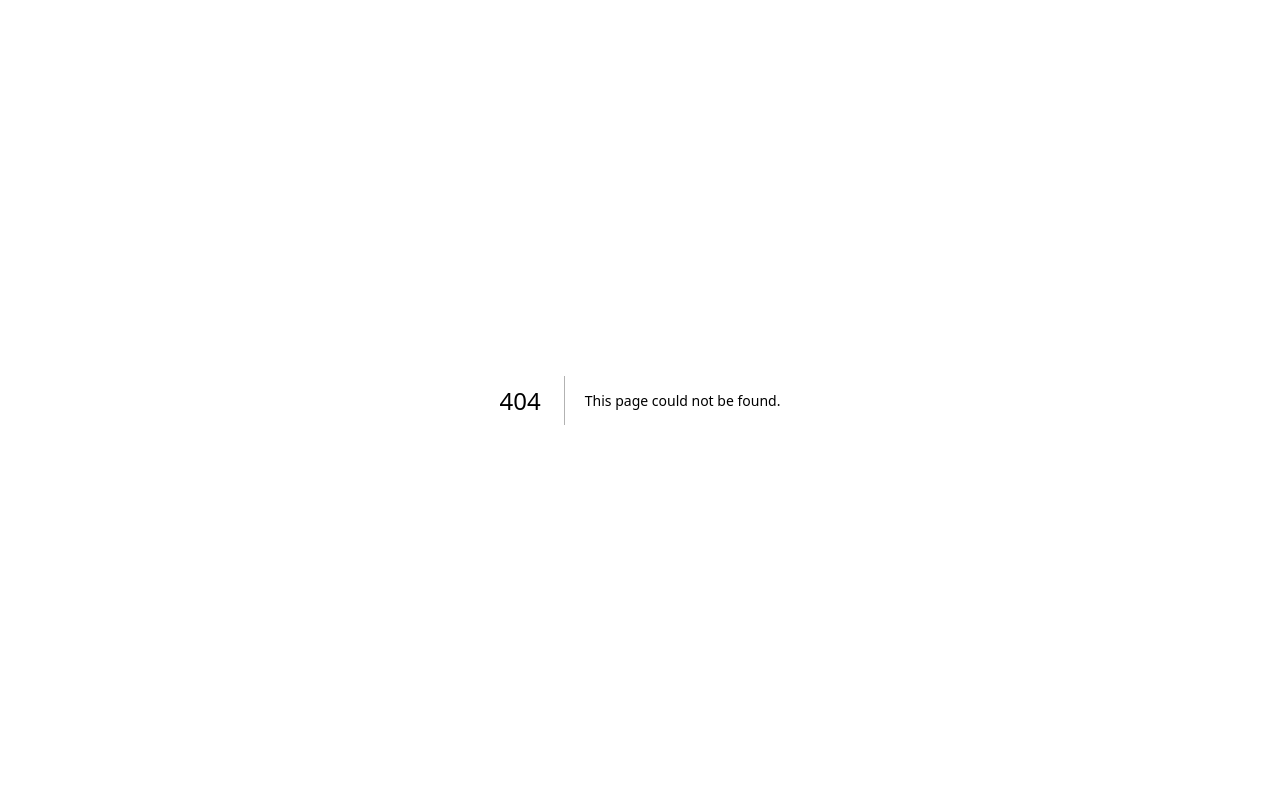
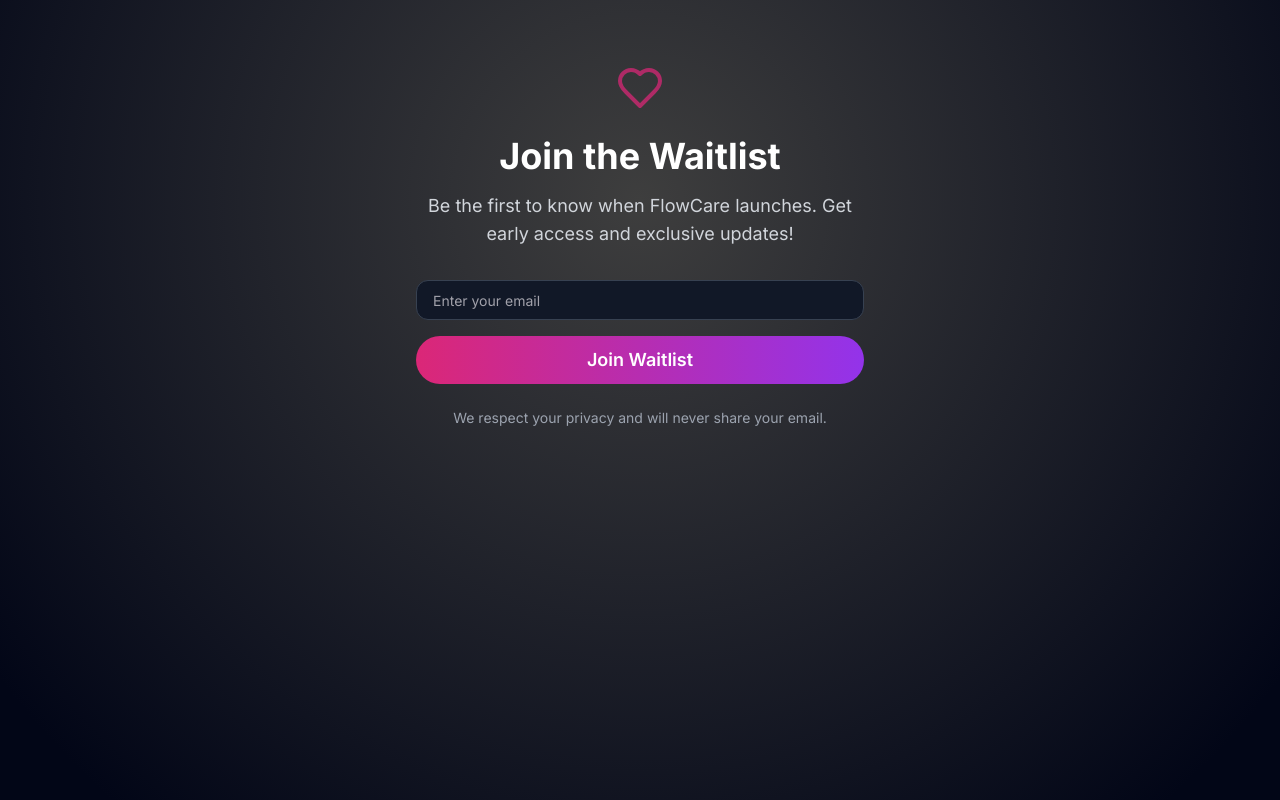
Before and after one commit to ruchap24/periodss, a Next.js app: page /waitlist in a window 1280 px wide. Before the commit this address had no page. Built offline with nearby package versions, Linux system fonts and the light colour scheme.

Commit message:
umm done

```diff
--- /dev/null
+++ b/app/waitlist/page.tsx
@@ -0,0 +1,4 @@
+import WaitlistPage from '@/components/Waitlist';
+export default function Waitlist() {
+  return <WaitlistPage />
+}
--- a/components/Landing-page.tsx
+++ b/components/Landing-page.tsx
@@ -336,13 +336,17 @@ export default function LandingPage() {
             Join millions of women who trust FlowCare for their period tracking needs
           </p>
           <div className="flex justify-center space-x-4">
-            <Button className={`rounded-full px-8 py-6 text-lg font-semibold ${
-              darkMode
-                ? "bg-gradient-to-r from-pink-500 to-purple-600 hover:from-pink-600 hover:to-purple-700 text-white shadow-xl shadow-pink-500/25"
-                : "bg-gradient-to-r from-pink-500 to-purple-600 hover:from-pink-600 hover:to-purple-700 text-white shadow-xl shadow-purple-500/25"
-            } transition-all duration-300 hover:scale-105 hover:shadow-2xl`}>
-              join to the waitlist
-            </Button>
+            {/* <Button
+  onClick={() => router.push('/waitlist')}  // Add this line
+  className={`rounded-full px-8 py-6 text-lg font-semibold ${
+    darkMode
+      ? "bg-gradient-to-r from-pink-500 to-purple-600 hover:from-pink-600 hover:to-purple-700 text-white shadow-xl shadow-pink-500/25"
+      : "bg-gradient-to-r from-pink-500 to-purple-600 hover:from-pink-600 hover:to-purple-700 text-white shadow-xl shadow-purple-500/25"
+  } transition-all duration-300 hover:scale-105 hover:shadow-2xl`}
+>
+              Join the waitlist
+            </Button> */}
+
           </div>
         </div>
       </section>
--- /dev/null
+++ b/components/Waitlist.tsx
@@ -0,0 +1,115 @@
+"use client"
+
+import { useState } from "react"
+import { Button } from "@/components/ui/button"
+import { Input } from "@/components/ui/input"
+import { Heart } from "lucide-react"
+import { useToast } from "@/components/ui/use-toast"
+
+export default function WaitlistPage() {
+  const [email, setEmail] = useState("")
+  const [isSubmitting, setIsSubmitting] = useState(false)
+  const [darkMode, setDarkMode] = useState(true)
+  const { toast } = useToast()
+
+  const handleSubmit = async (e: React.FormEvent) => {
+    e.preventDefault()
+    setIsSubmitting(true)
+
+    try {
+      // Here you would typically send the email to your backend
+      // For now, we'll just simulate a submission
+      await new Promise(resolve => setTimeout(resolve, 1000))
+
+      toast({
+        title: "Success!",
+        description: "You're on the waitlist! We'll notify you when FlowCare launches.",
+        className: darkMode
+          ? "bg-pink-900 border-pink-800 text-pink-100"
+          : "bg-pink-50 border-pink-200 text-pink-800",
+      })
+
+      setEmail("")
+    } catch (error) {
+      toast({
+        title: "Error",
+        description: "Something went wrong. Please try again.",
+        variant: "destructive",
+      })
+    } finally {
+      setIsSubmitting(false)
+    }
+  }
+
+  return (
+    <div className={`min-h-screen ${
+      darkMode
+        ? "bg-[#020617]"
+        : "bg-gradient-to-b from-pink-100 to-purple-50"
+    }`}>
+      {darkMode && (
+        <div
+          className="absolute inset-0 z-0"
+          style={{
+            backgroundImage: `radial-gradient(circle 800px at 50% 200px, #3e3e3e, transparent)`,
+          }}
+        />
+      )}
+
+      <div className="container mx-auto px-4 py-16 relative z-10">
+        <div className="max-w-md mx-auto text-center">
+          <div className="flex justify-center items-center mb-6">
+            <Heart className={`h-12 w-12 ${
+              darkMode ? "text-pink-600" : "text-pink-500"
+            } animate-pulse`} />
+          </div>
+
+          <h1 className={`text-4xl font-bold mb-4 ${
+            darkMode ? "text-white" : "text-gray-900"
+          }`}>
+            Join the Waitlist
+          </h1>
+
+          <p className={`text-lg mb-8 ${
+            darkMode ? "text-gray-300" : "text-gray-600"
+          }`}>
+            Be the first to know when FlowCare launches. Get early access and exclusive updates!
+          </p>
+
+          <form onSubmit={handleSubmit} className="space-y-4">
+            <Input
+              type="email"
+              placeholder="Enter your email"
+              value={email}
+              onChange={(e) => setEmail(e.target.value)}
+              required
+              className={`w-full px-4 py-3 rounded-lg ${
+                darkMode
+                  ? "bg-gray-900 border-gray-700 text-white"
+                  : "bg-white border-gray-200"
+              }`}
+            />
+
+            <Button
+              type="submit"
+              disabled={isSubmitting}
+              className={`w-full rounded-full py-6 text-lg font-semibold ${
+                darkMode
+                  ? "bg-gradient-to-r from-pink-600 to-purple-600 hover:from-pink-600 hover:to-purple-800 text-white"
+                  : "bg-gradient-to-r from-pink-500 to-purple-600 hover:from-pink-600 hover:to-purple-700 text-white"
+              } transition-all duration-300 hover:scale-105`}
+            >
+              {isSubmitting ? "Joining..." : "Join Waitlist"}
+            </Button>
+          </form>
+
+          <p className={`mt-6 text-sm ${
+            darkMode ? "text-gray-400" : "text-gray-600"
+          }`}>
+            We respect your privacy and will never share your email.
+          </p>
+        </div>
+      </div>
+    </div>
+  )
+}
```
